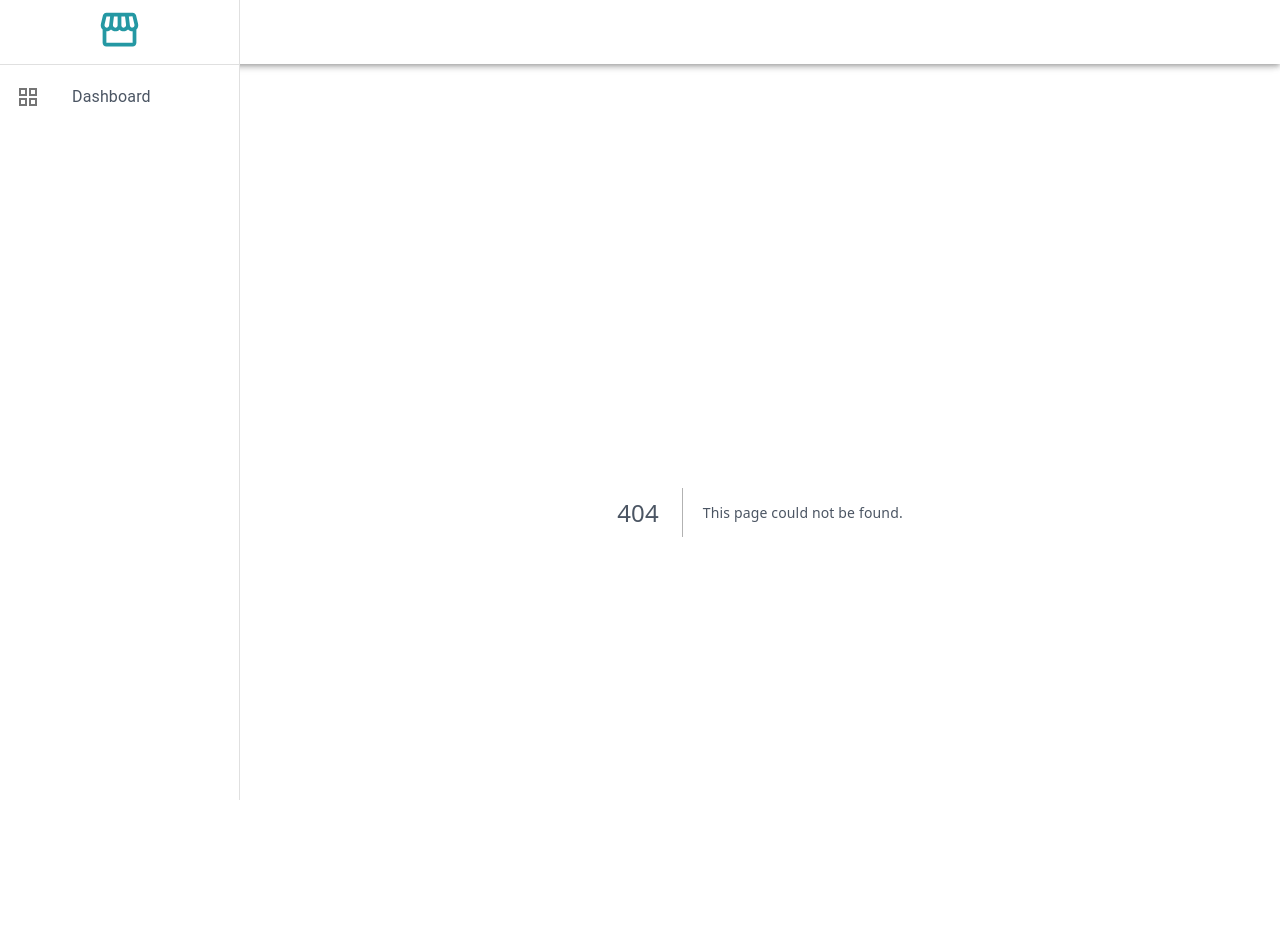
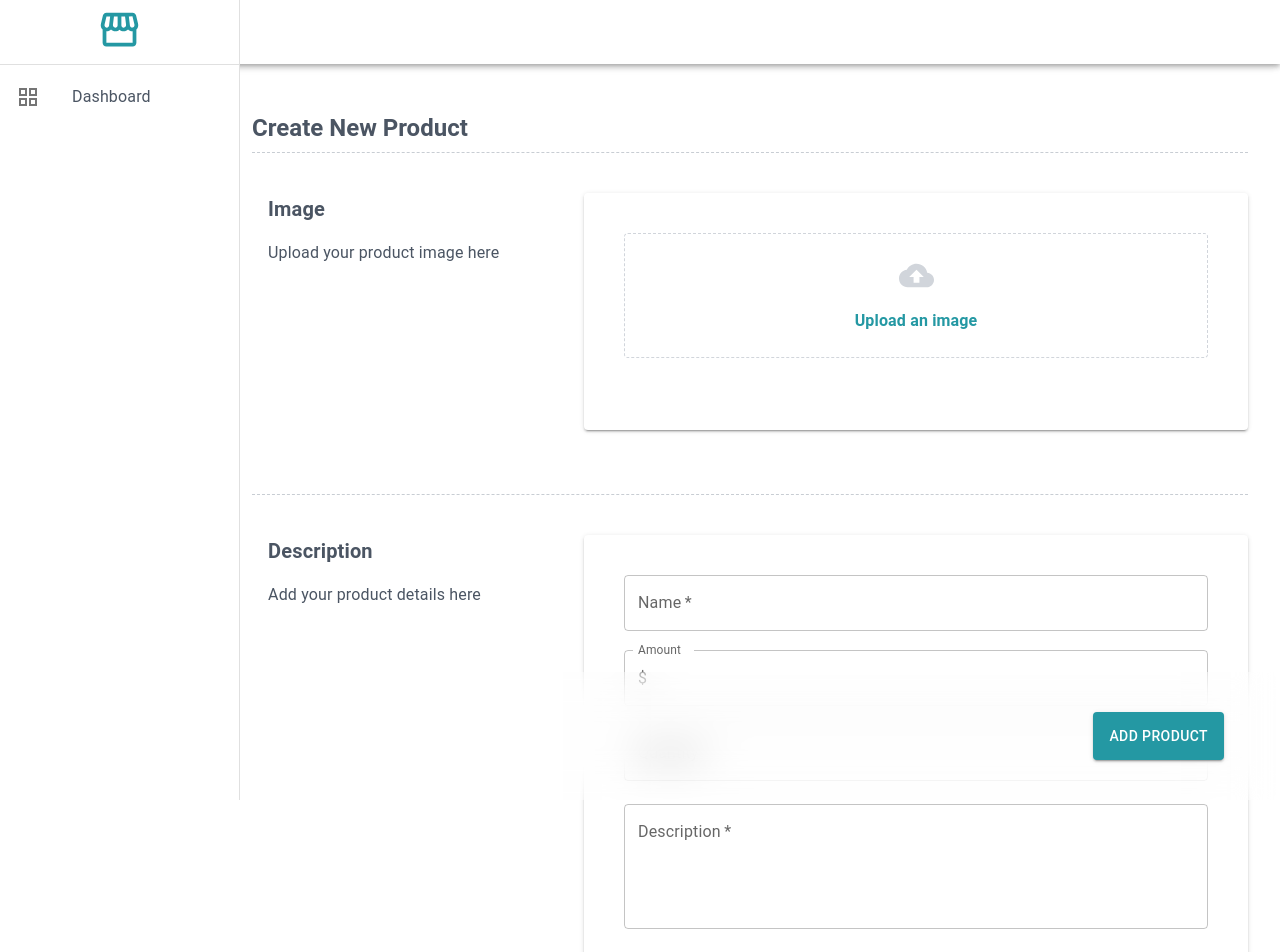
Before and after one commit to ozzclub/crud, a Next.js app: page /admin/product/add in a window 1280 px wide. Before the commit this address had no page. Shown: the top 952 px of the page. Built offline with nearby package versions, Linux system fonts and the light colour scheme.

Commit message:
Product Add Form
menambahkan form product di link locallhost:3000/admin/product/add

```diff
--- /dev/null
+++ b/src/app/admin/product/add/page.tsx
@@ -0,0 +1,6 @@
+import React from 'react'
+import ProductAddForm from '@/components/ProductAddForm'
+
+export default function ProductAddPage() {
+  return <ProductAddForm />;
+}
--- /dev/null
+++ b/src/components/ProductAddForm.tsx
@@ -0,0 +1,224 @@
+ 'use client'
+
+ import Link from "next/link"
+ import {
+    Box,
+    Button,
+    InputAdornment,
+    InputLabel,
+    OutlinedInput,
+    TextField,
+    FormControl,
+    Typography,
+ } from '@mui/material'
+ import CloudUploadIcon from '@mui/icons-material/CloudUpload'
+
+ export default function ProductAddForm() {
+    return (
+        <>
+            <form>
+                <Box
+                    sx={{ borderBottom: '1px dashed #c8cdd3', pb: 1, display: 'flex' }}
+                >
+                    <Typography variant="h5" fontWeight="bold">
+                        Create New Product
+                    </Typography>
+                </Box>
+
+                <Box
+                    sx={{
+                        my: 5,
+                        display: 'flex',
+                        flexWrap: 'wrap',
+                        borderBottom: '1px dashed #c8cdd3',
+                        pb: 8,
+                    }}
+                >
+                    <Box
+                        sx={{
+                            px: 2,
+                            pb: 5,
+                            width: { xs: '100%', sm: '100%', md: '33.333%' },
+                        }}
+                    >
+                        <Typography variant="h6" fontWeight="bold" mb={2}>
+                            Image
+                        </Typography>
+                        <Typography variant="body1">
+                            Upload your product image here
+                        </Typography>
+                    </Box>
+
+                    <Box
+                        sx={{
+                            p: 5,
+                            bgcolor: 'backgroud.paper',
+                            boxShadow: 2,
+                            borderRadius: '0.25rem',
+                            width: { xs: '100%', sm: '100%', md: '66.667%' },
+                        }}
+                    >
+                        {/* IMAGE (start) */}
+                        <label
+                            htmlFor="image"
+                            style={{
+                                display: 'flex',
+                                flexDirection: 'column',
+                                alignItems: 'center',
+                            }}
+                        >
+                            <input
+                                type="file"
+                                accept="image/*"
+                                required
+                                style={{ display: 'none' }}
+                            />
+                            <Box
+                                sx={{
+                                    borderStyle: 'dashed',
+                                    borderColor: '#d1d5db',
+                                    borderWidth: '1px',
+                                    borderRadius: '0.25rem',
+                                    cursor: 'pointer',
+                                    width: '100%',
+                                    p: 3,
+                                    mb: 4,
+                                    display: 'flex',
+                                    flexDirection: 'column',
+                                    alignItems: 'center',
+                                    justifyContent: 'center',
+                                    textAlign: 'center',
+                                    '&:hover': {
+                                        borderColor: '#bcbfc4',
+                                        '& svg': {
+                                            color: '#bcbfc4',
+                                        },
+                                    },
+                                }}
+                            >
+                                <CloudUploadIcon
+                                    fontSize="large"
+                                    sx={{
+                                        color: '#d1d5db'
+                                    }}
+                                />
+                                <Typography variant="body1" mt={2}>
+                                    <span
+                                        style={{
+                                            fontWeight: 'bold',
+                                            color: 'hsla(185, 64%, 39%, 1.0)',
+                                        }}
+                                    >
+                                        Upload an image
+                                    </span>{' '}
+                                </Typography>
+                            </Box>
+                        </label>
+                    </Box>
+                </Box>
+
+                <Box sx={{ my: 5, display: 'flex', flexWrap: 'wrap' }}>
+                    <Box
+                        sx={{
+                            px: 2,
+                            pb: 5,
+                            width: { xs: '100%', sm: '100%', md: '33.333%' },
+                        }}
+                    >
+                        <Typography variant="h6" fontWeight="bold" mb={2}>
+                            Description
+                        </Typography>
+                        <Typography variant="body1">
+                            Add your product details here
+                        </Typography>
+                    </Box>
+
+                    <Box
+                        sx={{
+                            p: 5,
+                            bgcolor: 'background.paper',
+                            boxShadow: 2,
+                            borderRadius: '0.25rem',
+                            width: { xs: '100%', sm: '100%', md: '66.667%' },
+                        }}
+                    >
+
+                        {/* NAME (start) */}
+                        <TextField
+                            label="Name"
+                            fullWidth
+                            required
+                            sx={{ marginBottom: '1.2rem' }}
+                        />
+
+                        {/* PRICE (start) */}
+                        <FormControl fullWidth sx={{ marginBottom: '1.2rem' }}>
+                            <InputLabel htmlFor="price">Amount</InputLabel>
+                            <OutlinedInput
+                                startAdornment={
+                                    <InputAdornment position="start">$</InputAdornment>
+                                }
+                                label="Amount"
+                                fullWidth
+                                required
+                            />
+                        </FormControl>
+
+                        {/* QUANTITY (start) */}
+                        <TextField
+                            type="number"
+                            label="Quantity"
+                            fullWidth
+                            inputProps={{ min: '0' }}
+                            required
+                            sx={{ marginBottom: '1.4rem' }}
+                        />
+
+                        {/* DESCRIPTION (start) */}
+                        <Box sx={{ position: 'relative' }}>
+                            <TextField
+                                label="Description"
+                                fullWidth
+                                multiline
+                                maxRows={4}
+                                minRows={6}
+                                required
+                                sx={{ marginBottom: '1.2rem' }}
+                            />
+                        </Box>
+                    </Box>
+                </Box>
+
+                <Box
+                    sx={{
+                        position: 'sticky',
+                        bottom: 0,
+                        zIndex: 20,
+                    }}
+                >
+                    <Box
+                        sx={{
+                            mx: -5,
+                            py: { xs: 3, md: 5 },
+                            px: { xs: 5, lg: 8 },
+                            backdropFilter: 'blur(20px)',
+                            textAlign: 'end',
+                        }}
+                    >
+                        <Button
+                            type="submit"
+                            variant="contained"
+                            sx={{
+                                height: '48px',
+                                backgroundColor: 'hsla(185, 64%, 39%, 1.0)',
+                                '&:hover': { backgroundColor: 'hsla*(185, 64%, 29%, 1.0)' },
+                            }}
+                        >
+                            Add Product
+                        </Button>
+                    </Box>
+                </Box>
+            </form>
+        </>
+    )
+ }
```
